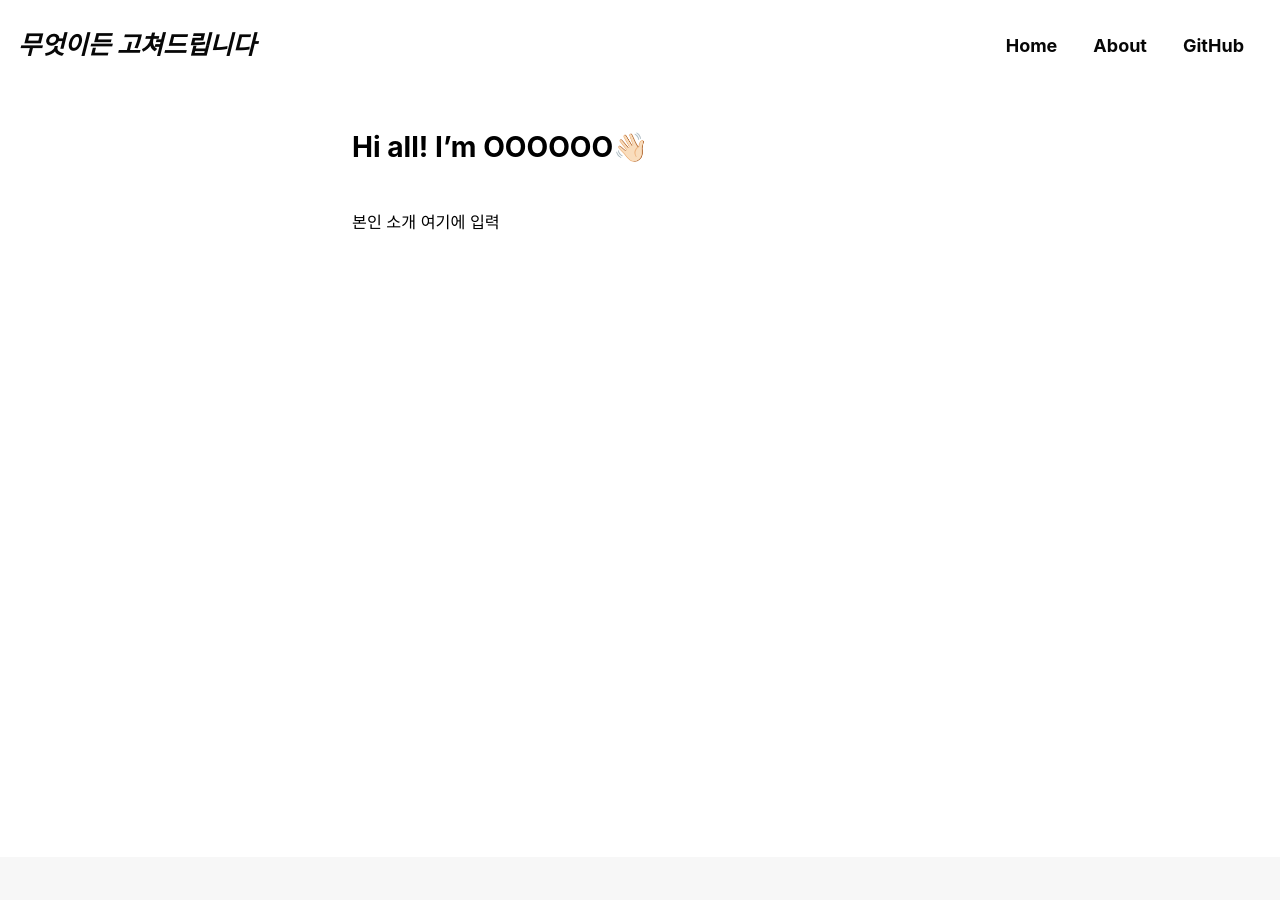
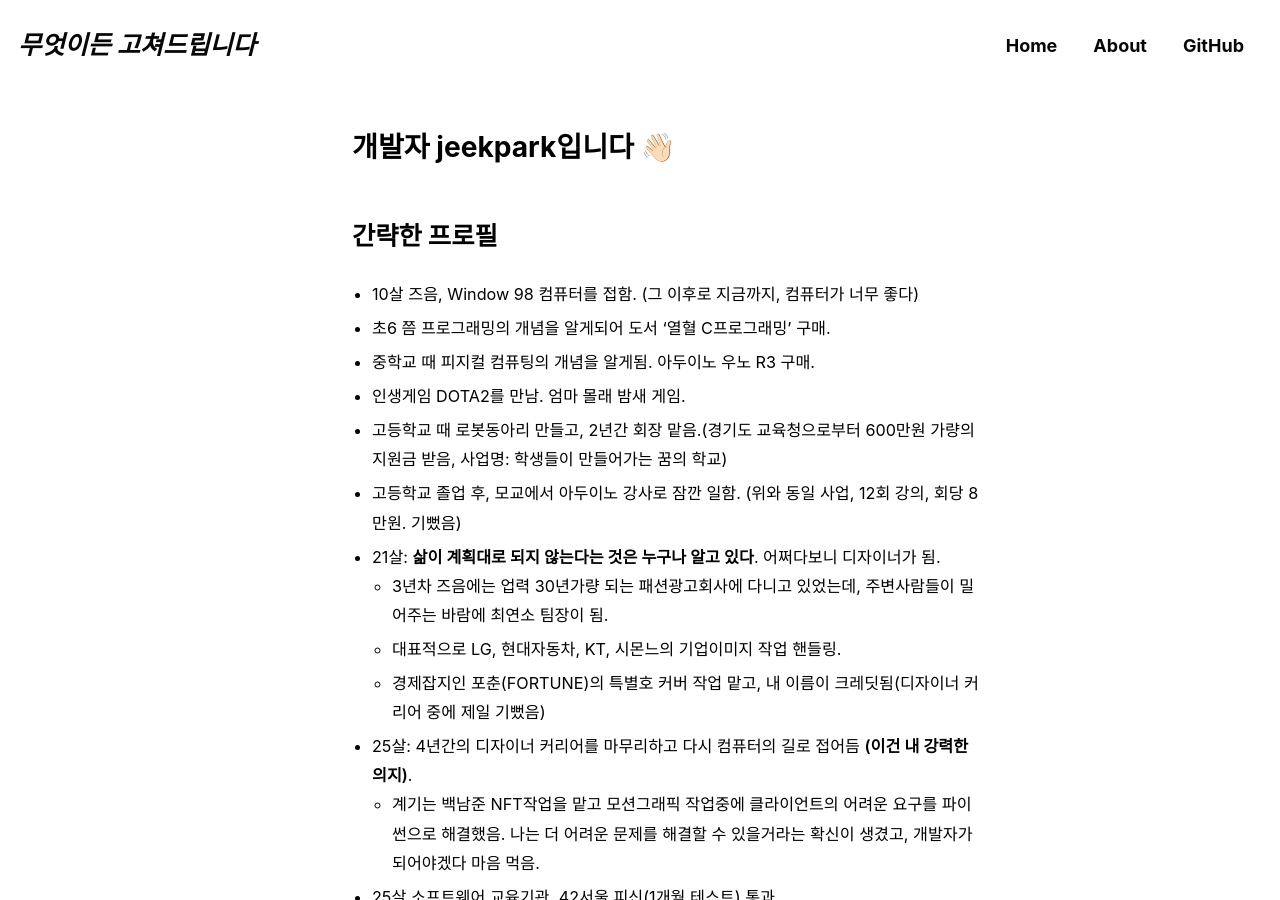
Before and after one commit to jeekpark/jeekpark.github.io, a Jekyll site: the page built from _pages/about.md, in a window 1280 px wide and 900 px high. Built offline with Jekyll 4.4.1, drawn with Linux system fonts in a browser that asks for light colours; cached includes are drawn as plain includes; some web fonts are replaced; some of the changed text lies outside the part shown.

Commit message:
Feat: about.md

```diff
--- a/_pages/about.md
+++ b/_pages/about.md
@@ -1,8 +1,55 @@
 ---
-title: "Hi all! I'm OOOOOO👋🏻"
+title: "개발자 jeekpark입니다 👋🏻"
 permalink: /about/
 layout: single
 comments: false
 ---
 
-본인 소개 여기에 입력
+# 간략한 프로필
+
+- 10살 즈음, Window 98 컴퓨터를 접함. (그 이후로 지금까지, 컴퓨터가 너무 좋다)
+- 초6 쯤 프로그래밍의 개념을 알게되어 도서 '열혈 C프로그래밍' 구매.
+- 중학교 때 피지컬 컴퓨팅의 개념을 알게됨. 아두이노 우노 R3 구매.
+- 인생게임 DOTA2를 만남. 엄마 몰래 밤새 게임.
+- 고등학교 때 로봇동아리 만들고, 2년간 회장 맡음.(경기도 교육청으로부터 600만원 가량의 지원금 받음, 사업명: 학생들이 만들어가는 꿈의 학교)
+- 고등학교 졸업 후, 모교에서 아두이노 강사로 잠깐 일함. (위와 동일 사업, 12회 강의, 회당 8만원. 기뻤음)
+- 21살: **삶이 계획대로 되지 않는다는 것은 누구나 알고 있다**. 어쩌다보니 디자이너가 됨.
+    - 3년차 즈음에는 업력 30년가량 되는 패션광고회사에 다니고 있었는데, 주변사람들이 밀어주는 바람에 최연소 팀장이 됨.
+    - 대표적으로 LG, 현대자동차, KT, 시몬느의 기업이미지 작업 핸들링.
+    - 경제잡지인 포춘(FORTUNE)의 특별호 커버 작업 맡고, 내 이름이 크레딧됨(디자이너 커리어 중에 제일 기뻤음)
+- 25살: 4년간의 디자이너 커리어를 마무리하고 다시 컴퓨터의 길로 접어듬 **(이건 내 강력한 의지)**.
+    - 계기는 백남준 NFT작업을 맡고 모션그래픽 작업중에 클라이언트의 어려운 요구를 파이썬으로 해결했음. 나는 더 어려운 문제를 해결할 수 있을거라는 확신이 생겼고, 개발자가 되어야겠다 마음 먹음.
+- 25살 소프트웨어 교육기관, 42서울 피신(1개월 테스트) 통과.
+- 현재: 42서울 본과정 마무리 중. 항후 게임 프로그래밍 공부를 계획중.
+
+# 학력
+- 고졸
+- 대학은 사진예술학과 진학했으나 이미 회사에서 사진/디자인일을 하고 있었고, 현장에서 더 많은 것을 배우는 중이라 3주만에 자퇴.
+- 소프트웨어 교육기관 42서울 본과정생
+
+# 경력
+### 개발자 커리어
+- 없음
+### 교육 커리어
+- 혜윰(경기마을교육공동체), 방과후 로봇학교, 아두이노 강사.(2019)
+- 라미두스(경기마을교육공동체), 방과후 로봇학교, 설립자 (2016)
+### 디자이너 커리어
+- 도프앤컴퍼니, 광고브랜드디자인 팀장 (2020.10~2022.11)
+    - 현대자동차그룹, Brand archive, design [*****]
+    - LG전자, Brand design [MADE IN CHANGWON]
+    - KT, Brand design, invertisement, [Beautiful new world]
+    - 시몬느, Brand archive, brand design
+    - FORTUNE KOREA, Magazine cover design, cover photo
+- DADA, Freelance photographer (2020~2022)
+- New Eye Group, Freelance designer (2019~2020)
+- (주)블루나래, Game & AR, Planning Department, designer (2018~2019)
+
+
+# 취미
+- 컴퓨터
+- 게임
+- 사진
+- 음악감상, 작곡
+- 애니메이션 감상
+- 영상 제작
+- 디자인(여러가지)
```
